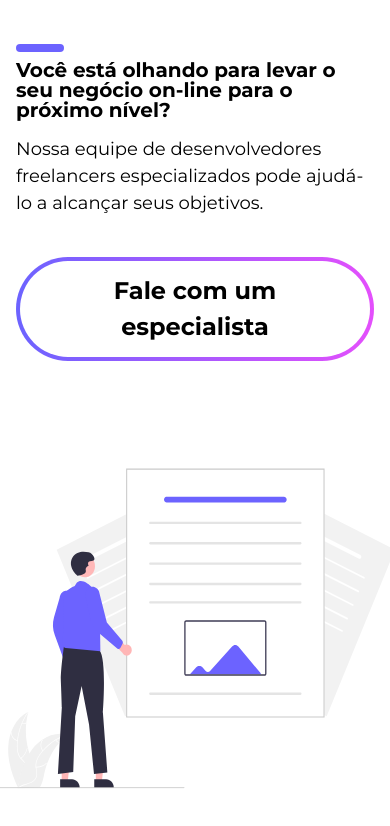
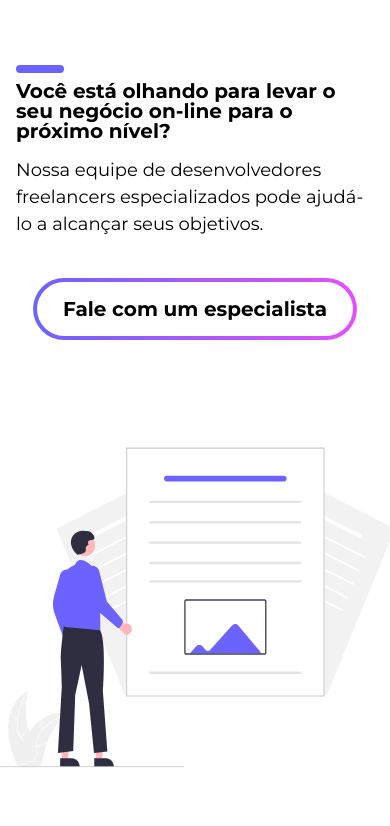
Before and after one commit to jaomanoel/Digital-Business, a Next.js app: page / in a window 390 px wide. Shown: the top 826 px of the page. Built offline with nearby package versions, Linux system fonts and the light colour scheme.

Commit message:
Created Responsive Button

```diff
--- a/src/components/Button/Button.tsx
+++ b/src/components/Button/Button.tsx
@@ -22,7 +22,7 @@ const Button: React.FC<ButtonProps> = ({
       target={"_blank"}
     >
       <p
-        className={`font-bold font-montserrat rounded-full bg-white text-2xl text-center w-full h-full px-26 py-12 transition-all hover:text-white hover:bg-gradient-to-r from-purple to-pink  ${
+        className={`font-bold font-montserrat rounded-full bg-white text-xl lg:text-2xl text-center w-full h-full px-26 py-12 transition-all hover:text-white hover:bg-gradient-to-r from-purple to-pink  ${
           !!propsText ? propsText : ""
         }`}
       >
```
